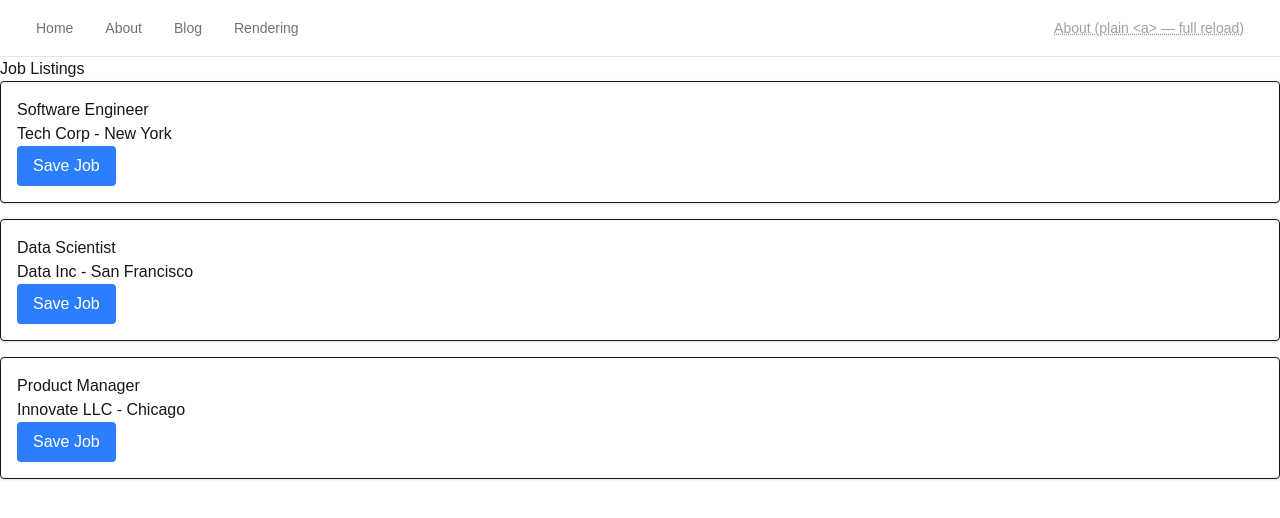
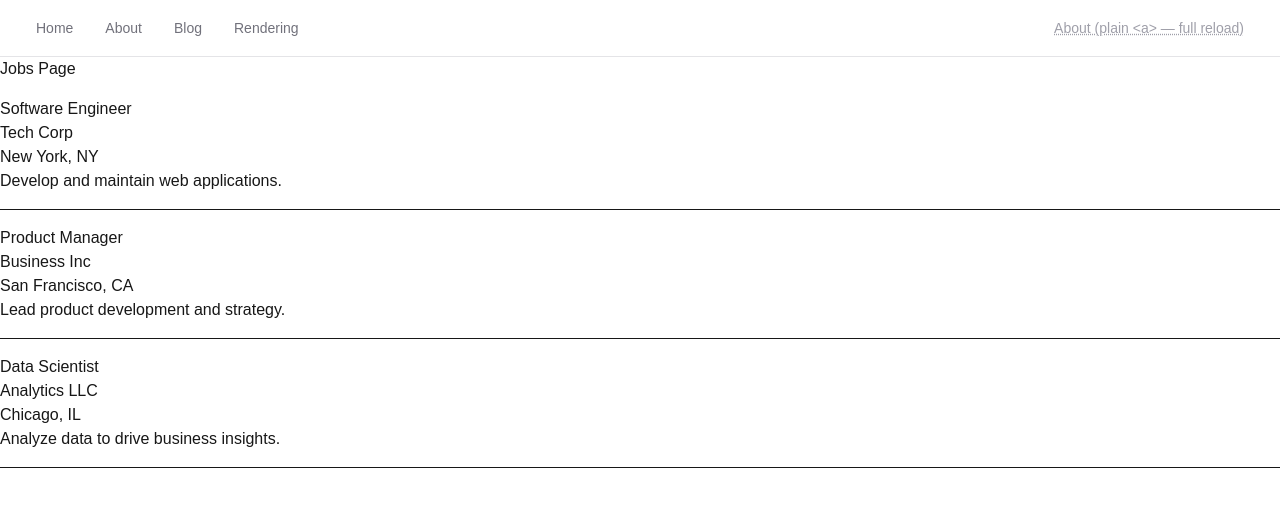
Before and after one commit to MilindGupta-Creator/next-app, a Next.js app: page /jobs in a window 1280 px wide. Shown: the top 518 px of the page. Built offline with nearby package versions, Linux system fonts and the light colour scheme.

Commit message:
Refactor job listings: add JobList component, remove SaveJobButton, and update AboutPage

```diff
--- a/src/app/about/page.tsx
+++ b/src/app/about/page.tsx
@@ -1,7 +1,4 @@
 // src/app/about/page.tsx  →  serves the URL /about
-
-import Link from "next/link";
-
 // No 'use client' → this is a Server Component (the default).
 export default function AboutPage() {
   return (
@@ -14,7 +11,6 @@ export default function AboutPage() {
         The folder name became the URL.
       </p>
 
-      <Link href="/jobs">Jobs</Link>
     </main>
   );
 }
--- /dev/null
+++ b/src/app/jobs/JobList.tsx
@@ -0,0 +1,24 @@
+const JobList = () => {
+
+    const jobs = [
+        { id: 1, title: 'Software Engineer', company: 'Tech Corp', location: 'New York, NY', description: 'Develop and maintain web applications.' },
+        { id: 2, title: 'Product Manager', company: 'Business Inc', location: 'San Francisco, CA', description: 'Lead product development and strategy.' },
+        { id: 3, title: 'Data Scientist', company: 'Analytics LLC', location: 'Chicago, IL', description: 'Analyze data to drive business insights.' },
+    ]
+
+    return (
+        <div>
+            <ul>
+                {jobs.map(job => (
+                    <li className="border-b py-4" key={job.id}>
+                        <h2>{job.title}</h2>
+                        <p>{job.company}</p>
+                        <p>{job.location}</p>
+                        <p>{job.description}</p>
+                    </li>
+                ))}
+            </ul></div>
+    )
+}
+
+export default JobList
--- a/src/app/jobs/SaveJobButton.tsx
+++ /dev/null
@@ -1,18 +0,0 @@
-"use client";
-
-import { useState } from "react";
-
-export default function SaveJobButton() {
-  const [isSaved, setIsSaved] = useState(false);
-
-  return (
-    <button
-      type="button"
-      aria-pressed={isSaved}
-      className="bg-blue-500 text-white py-2 px-4 rounded"
-      onClick={() => setIsSaved(previous => !previous)}
-    >
-      {isSaved ? "Unsave Job" : "Save Job"}
-    </button>
-  );
-}
--- a/src/app/jobs/page.tsx
+++ b/src/app/jobs/page.tsx
@@ -1,42 +1,18 @@
-import SaveJobButton from "./SaveJobButton";
+import JobList from "./JobList";
 
-const jobs = [
-  {
-    id: 1,
-    title: "Software Engineer",
-    company: "Tech Corp",
-    location: "New York",
-  },
-  {
-    id: 2,
-    title: "Data Scientist",
-    company: "Data Inc",
-    location: "San Francisco",
-  },
-  {
-    id: 3,
-    title: "Product Manager",
-    company: "Innovate LLC",
-    location: "Chicago",
-  },
-];
+const JobsPage = () => {
 
-export default function Page() {
+    console.log("JOBS PAGE RENDERED");
+
+
+
   return (
     <div>
-      <h1>Job Listings</h1>
+        <h1>Jobs Page</h1>
 
-      <ul>
-        {jobs.map(job => (
-          <li key={job.id} className="border p-4 mb-4 rounded shadow">
-            <h2>{job.title}</h2>
-            <p>
-              {job.company} - {job.location}
-            </p>
-            <SaveJobButton />
-          </li>
-        ))}
-      </ul>
+        <JobList />
     </div>
-  );
+  )
 }
+
+export default JobsPage
```
Also changed, not shown: 1 other file (tests, documents, lock files or other folders).
